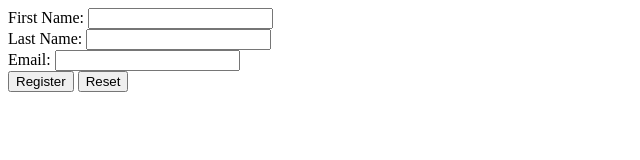
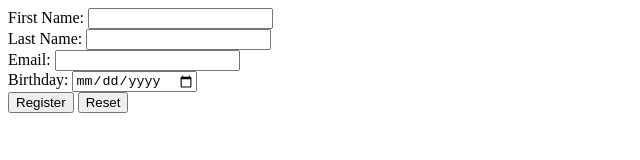
Before and after one commit to Pav85/My-new-website, a plain HTML site: page register.html in a window 1280 px wide. Shown: the whole page, without its empty margins (0-640 px from the left). Drawn offline with Linux system fonts and the light colour scheme.

Commit message:
Update register.html

```diff
--- a/register.html
+++ b/register.html
@@ -11,6 +11,7 @@
       First Name: <input type="text" /><br />
       Last Name: <input type="text" /><br />
       Email: <input type="email" required /><br />
+      Birthday: <input type="date" required /><br />
       <input type="submit" value="Register" />
       <input type="reset" />
     </form>
```
